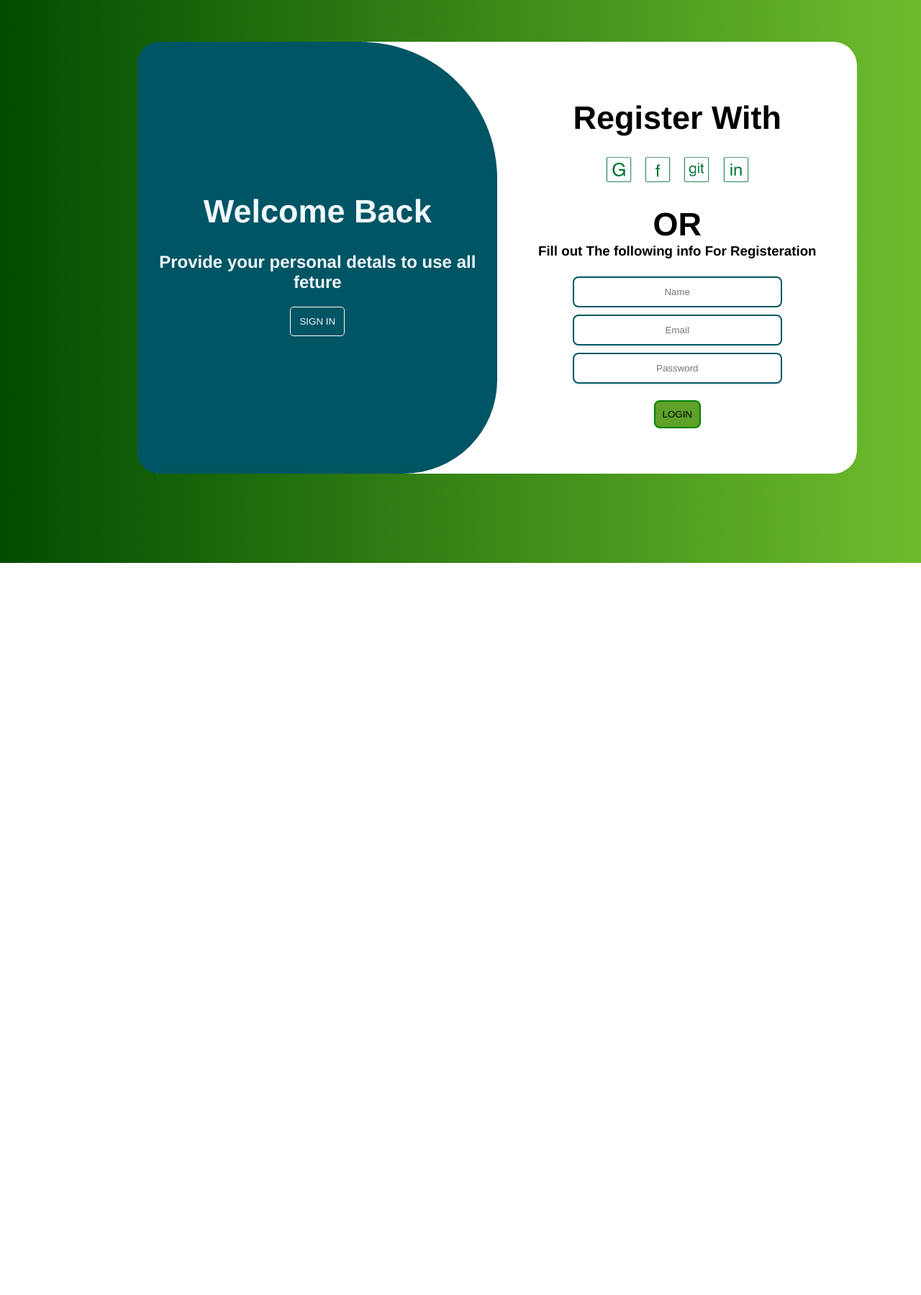
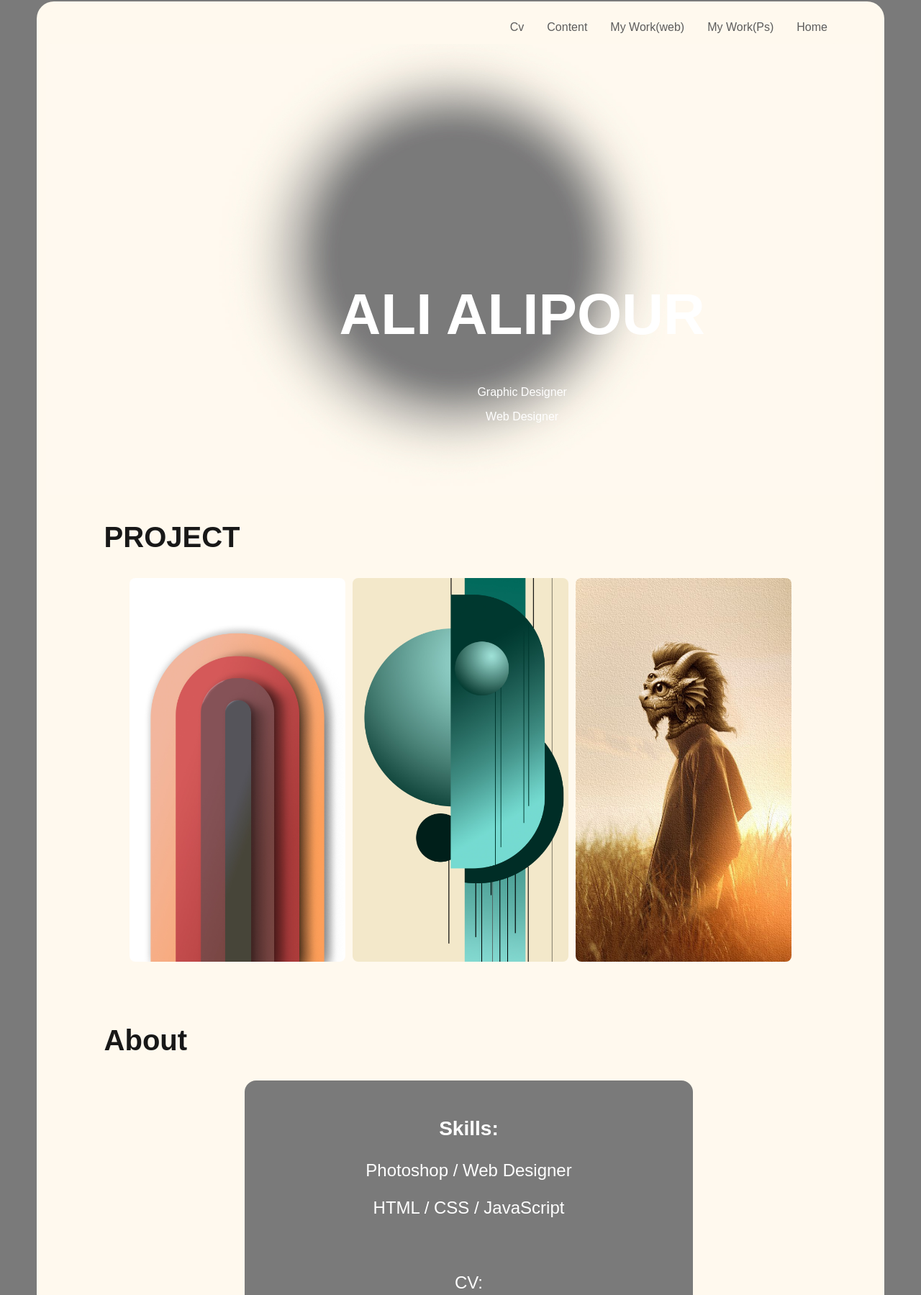
Before and after one commit to alipouri/portfolio, a plain HTML site: page index.html in a window 1280 px wide. Shown: the part 18-1817 px from the top of the page at 72% size. Before the commit the page ends 800 px from the top, so only its background shows below. Drawn offline with Linux system fonts and the light colour scheme.

Commit message:
Add files via upload

````diff
--- a/index.html
+++ b/index.html
@@ -1,34 +1,51 @@
 <!DOCTYPE html>
 <html lang="en">
 <head>
-    <meta charset="UTF-8">
-    <meta name="viewport" content="width=device-width, initial-scale=```">
-    <title>Login</title>
-    <link rel="stylesheet" href="style.css">
+  <meta charset="UTF-8">
+  <meta name="viewport" content="width=device-width, initial-scale=1.0">
+  <title>
+    Portfolio
+  </title>
+  <link rel="stylesheet" href="style.css">
 </head>
 <body>
-    <div class="badan">
-    <div class="left">
-        <h1>Welcome Back</h1>
-        <h2>Provide your personal detals to use all <br> feture <h2>
-        <button class="btm">SIGN IN</button>
+  <div class="bod">
+
+    <ul class="linc">
+      <li class="lo" id="lol"><a href="#">Home</a></li>
+      <li class="lo"><a href="#">My Work(Ps)</a></li>
+      <li class="lo"><a href="#">My Work(web)</a></li>
+      <li class="lo"><a href="#">Content</a></li>
+      <li class="lo"><a href="#">Cv</a></li>
+    </ul>
+    <DIV class="pot">
+      <h1 class="por">ALI ALIPOUR</h1>
+      <p>Graphic Designer</p>
+      <p>Web Designer</p>
+    </DIV>
+
+    <img class="bacg" src="bacground1.jpg" alt="bacground">
+    <h2 class="po">PROJECT</h2>
+
+    <div class="proj">
+      <img class="gal" src="work.jpg" alt="soton">
+      <img class="gal" src="realism.jpg" alt="realism">
+      <img class="gal" src="Deragone.jpg" alt="Deragone">
+    </div>
+    <br><br><br>
+    <h2 class="about">About</h2>
+    <div class="About">
+      <h3>Skills:</h3>
+      <p>Photoshop / Web Designer<br></p>
+      <p>HTML / CSS / JavaScript</p><br>
+      <p class="cv">CV:</p>
+        Ali Alipour <br>
+        Age:19 <br>
+        Field of study: web developer
 
     </div>
-    <div class="right">
-    <h1>Register With</h1>
-    <!-- codets -->
-    <img src="Google icon.png" alt="">
-    <img src="facebook.png" alt="">
-    <img src="git.png" alt="">
-    <img src="inline.png" alt="">
-    <h1 class="hero">OR</h1>
-    <h3 class="hre"> Fill out The following info For Registeration</h3>
-    <input type="text" placeholder="Name"><br>
-    <input type="email" placeholder="Email"><br>
-    <input type="password" placeholder="Password"><br><br>
-    <button class="lk">LOGIN</button>
-    </div>
-</div>
+  </div>
 
+  <script src="script.js"></script>
 </body>
 </html>
--- /dev/null
+++ b/script.js
@@ -0,0 +1,21 @@
+// Select all gallery images
+const galleryImages = document.querySelectorAll('.gal');
+const modal = document.createElement('div');
+modal.classList.add('modal');
+document.body.appendChild(modal);
+
+const modalImage = document.createElement('img');
+modal.appendChild(modalImage);
+
+// Add click event to each image
+galleryImages.forEach(image => {
+  image.addEventListener('click', () => {
+    modalImage.src = image.src;
+    modal.classList.add('active');
+  });
+});
+
+// Close modal on click
+modal.addEventListener('click', () => {
+  modal.classList.remove('active');
+});
--- a/style.css
+++ b/style.css
@@ -1,78 +1,205 @@
-body {
-    background: linear-gradient(to right, rgb(0, 77, 0) , rgb(110, 189, 45));
-    font-family:'Franklin Gothic Medium', 'Arial Narrow', Arial, sans-serif;
+body{
+
+  background-color: #7a7a7a;
+  color: #242424;
+  font-family: "Roboto Mono", monospace;
+  font-optical-sizing: auto;
+  font-style: normal;
 }
-.badan{
-    width: 1000px;
-    height: 600px;
-    background-color: rgb(255, 255, 255);
-    border: none;
-    border-radius: 33px;
-    margin-top: 6%;
-    margin-left: 14.5%;
+.bod{
+  background-color: #fff9ee;
+  color: rgb(24, 24, 24);
+  width: 90%;
+  height: auto;
+  border-radius: 24px;
+  position: absolute;
+  top: 20px;
+  left: 4%;
+  padding: 1%;
 
 }
 
-.right{
-    margin-left: 550px;
-    width: 400px;
-    height: 350px;
-    background-color: rgb(255, 255, 255);
-    text-align: center  ;
-    margin-right: 50px;
-    margin-top: -55%;
+.pot {
+  text-align: center;
+  position: absolute;
+  top:16% ;
+  left: 34%;
+  color: #ffffff;
 }
 
-.left{
-    text-align:center;
-    padding-top: 18%;
-    width: 50%;
-    height: 420px;
-    border-radius:30px 190px 130px 30px;
-    background-color: rgb(0, 85, 100);
-    color: aliceblue;
-}
-h1 {
-    font-size: 45px;
-}
-.btm {
-    padding: 12px;
-    background-color:rgb(0, 85, 100) ;
-    border: 1px solid white ;
-    color: aliceblue;
-    border-radius: 5px;
+.por{
+  font-size: 10vh;
+
 }
 
-img {
-    margin-top: -18px;
-    width: 70px;
-    height: 70px;
-    margin-left: -10px;
-    margin-right: -10px;
+ul {
+  list-style-type: none;
+  margin: 0;
+  padding: 0;
+  overflow: hidden;
+  background-color: #fff9ee;
+  border-radius: 8px;
+  margin-right: 50px;
+}
+li {
+  float: right;
 
 }
-.hre {
-    margin-top: -30px;
+
+li a {
+  display: block;
+  color: rgb(92, 92, 92);
+  text-align: center;
+  padding: 14px 16px;
+  text-decoration: none;
+  text-decoration: none;
+}
+li a:hover {
+  background-color: #7a7e7a;
+  border-radius: 8px;
 }
 
-input {
-    padding-left:55px ;
-    padding-top: 12px;
-    padding-bottom: 12px;
-    padding-right: 55px;
-    margin: 5px;
-    text-align: center;
-    border: 2px solid rgb(0, 85, 100);
-    border-radius: 8px;
+.bacg{
+  width: 100%;
+  height: auto
+}
+.po{
+  font-size: 5vh;
+  margin-left: 7%;
 }
 
-.lk {
-    background-color: rgb(95, 161, 41);
-    border:2px solid green ;
-    padding: 10px;
-    border-radius: 8px;
+.row {
+  display: flex;
+  flex-wrap: wrap;
+  padding: 0 4px;
 }
 
-.hero {
-    margin-top: 10px;
+.proj {
+  display: grid;
+  grid-template-columns: repeat(auto-fit, minmax(200px, 1fr));
+  gap: 10px;
+  margin-top: 20px;
 }
+
+.gal {
+  width: 90%;
+  height: auto;
+  border-radius: 8px;
+  cursor: pointer;
+  transition: transform 0.3s ease;
+}
+
+.gal:hover {
+  transform: scale(1.05);
+}
+
+
+body {
+  margin: 0;
+  font-family: Arial, sans-serif;
+}
+
+.pot {
+  text-align: center;
+  padding: 20px;
+}
+
+.bacg {
+  width: 100%;
+  height: auto;
+}
+
+.proj {
+  display: flex;
+  flex-wrap: wrap;
+  justify-content: center;
+  gap: 10px;
+}
+
+.gal {
+  width: 100%;
+  max-width: 300px;
+  height: auto;
+}
+
+.About {
+  padding: 20px;
+  text-align: center;
+}
+
+
+@media (max-width: 768px) {
+  .lo {
+    display: block;
+    text-align: center;
+    margin: 10px 0;
+  }
+
+  .proj {
+    flex-direction: column;
+    align-items: center;
+  }
+
+  .gal {
+    width: 90%;
+  }
+
+  .about {
+    font-size: 1.2em;
+  }
+}
+.modal {
+  display: none;
+  position: fixed;
+  top: 0;
+  left: 0;
+  width: 100%;
+  height: 100%;
+  background-color: rgba(0, 0, 0, 0.8);
+  justify-content: center;
+  align-items: center;
+}
+
+.modal img {
+  max-width: 90%;
+  max-height: 90%;
+  border-radius: 8px;
+}
+
+.modal.active {
+  display: flex;
+}
+
+.About{
+  width: 50%;
+  height: auto;
+  background-color: #7a7a7a;
+  border-radius: 16px;
+  margin-left: 24%;
+  text-align: center;
+  padding: 2%;
+  color: #ffffff;
+  font-size: 3vh;
+  margin-top: 30px;
+  margin-bottom: 30px;
+}
+
+.about{
+  font-size: 5vh;
+  margin-left: 7%;
+}
+
+.cvd a {
+  width: 20px;
+  display: block;
+  color: rgb(255, 255, 255);
+  text-align: center;
+  padding:16px;
+  text-decoration: none;
+  text-decoration: none;
+}
+
+a:hover {
+  background-color: #ffffff;
+  border-radius: 8px;
+}
````
Also changed, not shown: Deragone.jpg (added), bacground1.jpg (added), ballone1.jpg (added), realism.jpg (added), work.jpg (added).
